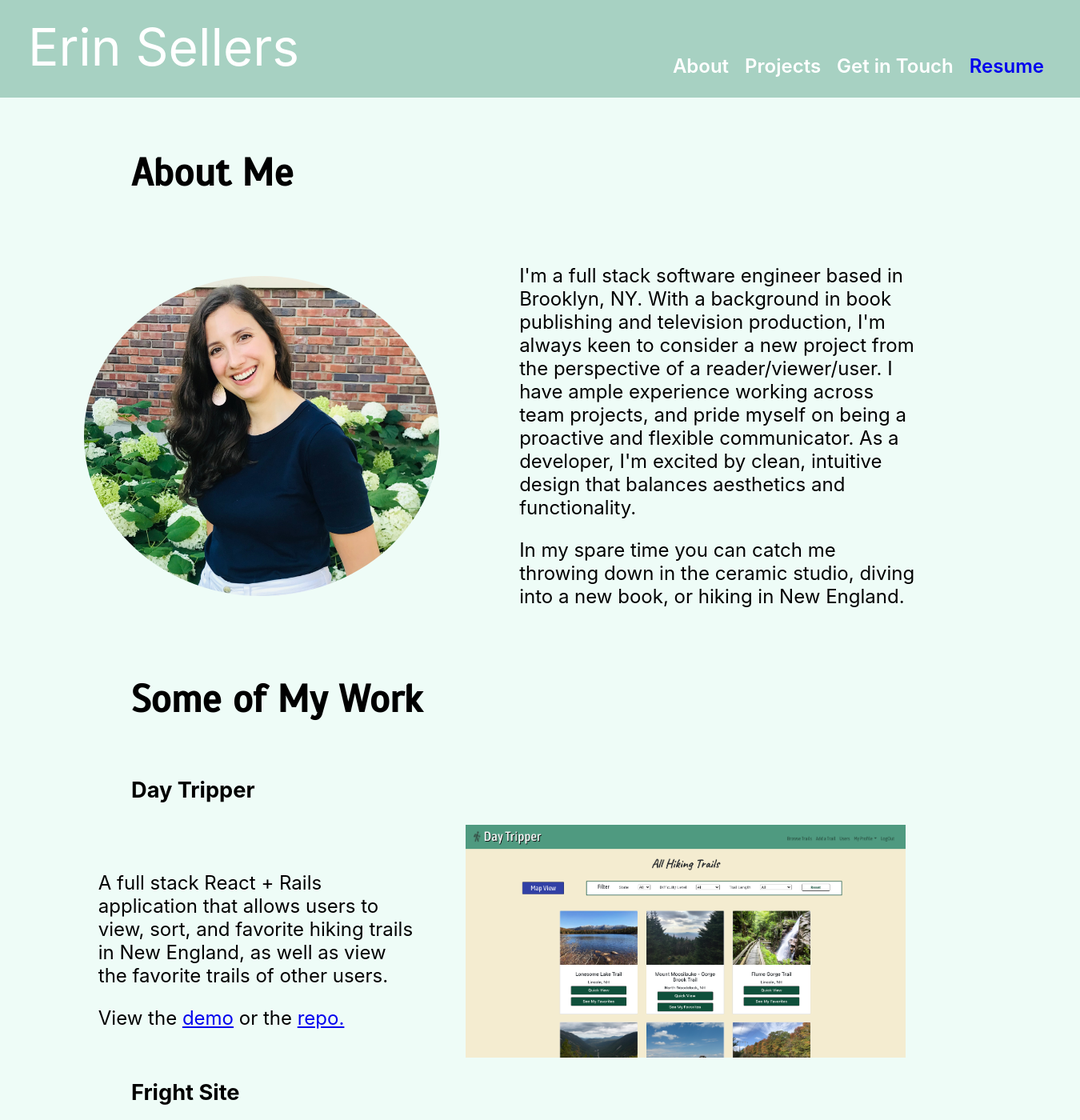
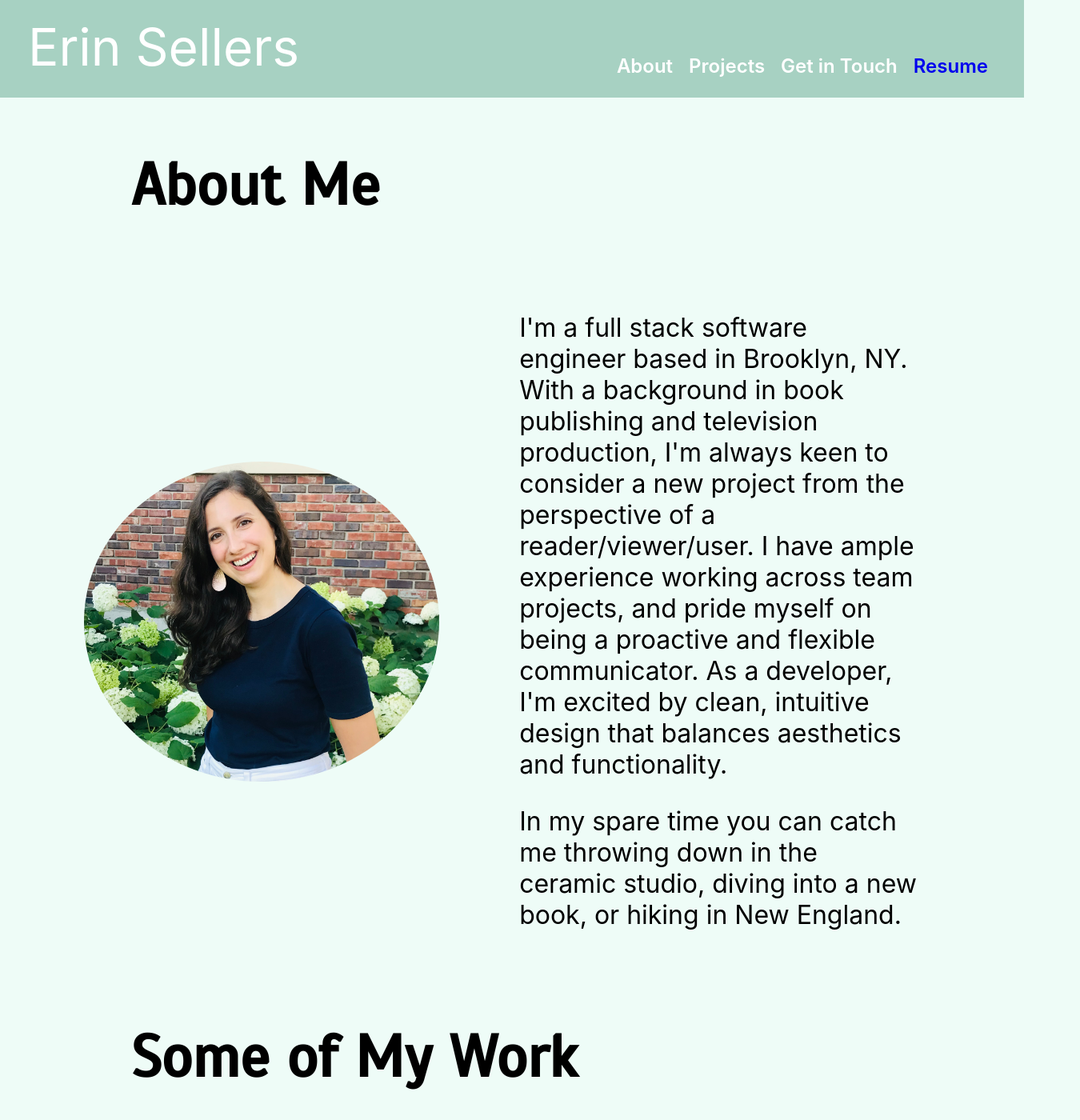
Before and after one commit to esellers25/personal-site, a React (Create React App) app: page / in a window 1280 px wide. Shown: the top 1400 px of the page at 80% size, 1350 px wide, since content can reach past the window. Built offline with nearby package versions, Linux system fonts and the light colour scheme.

Commit message:
size tweaks

```diff
--- a/public/index.html
+++ b/public/index.html
@@ -2,7 +2,7 @@
 <html lang="en">
   <head>
     <meta charset="utf-8" />
-    <link rel="icon" href="%PUBLIC_URL%/favicon.ico" />
+    <link rel="icon" href="https://i.imgur.com/9V7fFOG.jpg" />
     <link rel="preconnect" href="https://fonts.googleapis.com">
     <link rel="preconnect" href="https://fonts.gstatic.com" crossorigin>
     <link href="https://fonts.googleapis.com/css2?family=Scada&display=swap" rel="stylesheet">
--- a/src/index.css
+++ b/src/index.css
@@ -28,7 +28,6 @@ code {
   color: white;
   position: sticky;
   top: 0;
-  width: 100%;
 }
 
 .navLinks a {
@@ -135,3 +134,123 @@ h3 {
 .examples p {
   width: 400px;
 }
+
+@media (min-width: 800px){
+  .navbar {
+    display: flex;
+    flex-direction: row;
+    flex-wrap: nowrap;
+    justify-content: space-between;
+    align-items: flex-end;
+    background-color: #a7d1c2;
+    padding: 20px 35px 25px 35px;
+    color: white;
+    position: sticky;
+    top: 0;
+  }
+
+  .navLinks a {
+    padding: 0 10px 0 10px;
+    font-weight: 600;
+    font-size: 1.5em;
+    text-decoration: none;
+  }
+
+  .navLinks a:hover {
+    cursor: pointer;
+    color: gray;
+  }
+
+  .navLinks a:visited {
+    color: white;
+  }
+
+  .icons {
+    display: flex;
+    flex-direction: row;
+    justify-content: center;
+    padding-top: 20px;
+  }
+
+  .icons a {
+    padding: 0 10px 10px 10px;
+  }
+
+  .nameHome {
+    font-size: 4em;
+  }
+
+  .profilePic {
+    height: 400px;
+    width: auto;
+    border-radius: 100%;
+    margin-right: 30px;
+  }
+
+  .aboutMe {
+    display: flex;
+    flex-direction: row;
+    justify-content: center;
+    align-items: center;
+  }
+
+  .aboutHeader {
+    text-align: left;
+    padding-bottom: 0;
+  }
+
+  .bio {
+    width: 500px;
+    margin: 20px 0px 20px 70px;
+  }
+
+  p {
+    font-size: 2em;
+  }
+
+  span {
+    font-size: 1.8em;
+    padding-left: 100px;
+  }
+
+  h1 {
+    font-family: 'Scada', sans-serif;
+    font-weight: 600;
+  }
+
+  h2 {
+    font-size: 4.6em;
+    padding-left: 100px;
+    /* padding-top: 113px; */
+    font-family: 'Scada', sans-serif;
+  }
+
+  h3 {
+    font-size: 3.7em;
+    padding-left: 100px;
+  }
+
+  .examples {
+    display: flex;
+    flex-direction: column;
+  }
+
+  .projectSum {
+    display: flex;
+    flex-direction: row;
+    justify-content: space-evenly;
+    align-items: center;
+  }
+
+  .projectSum span {
+    padding-left: 0px;
+  }
+
+  .examples img {
+    width: 34em;
+  }
+
+  .examples p {
+    width: 16em;
+  }
+}
```
